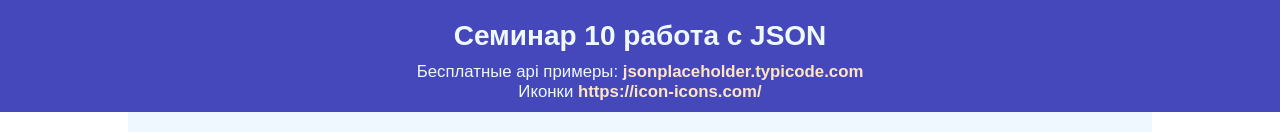
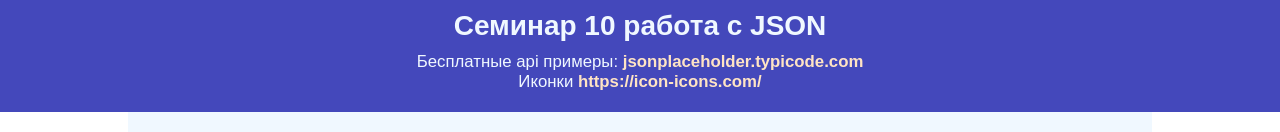
Before and after one commit to Kirrr-ill/javaScript_HomeWork, a plain HTML site: page JS_HW/lesson_10_json/index.html in a window 1280 px wide. Shown: the top 132 px of the page. Drawn offline with Linux system fonts and the light colour scheme.

Commit message:
homework-10-done

```diff
--- a/JS_HW/lesson_10_json/css/style.css
+++ b/JS_HW/lesson_10_json/css/style.css
@@ -17,17 +17,15 @@ header {
   width: 100%;
   background-color: #4448bb;
   color: aliceblue;
-  display: flex;
-  justify-content: center;
-  flex-direction: column;
+  padding: 10px 0;
+  text-align: center;
 }
 .header-link {
-  margin: 0 auto 10px;
+  margin: 0 0 10px 0;
   font-size: larger;
-  text-align: center;
 }
 .header-txt {
-  margin: 20px auto 10px;
+  margin: 0 0 10px 0;
 }
 .cards {
   margin: 0 10%;
--- a/JS_HW/lesson_10_json/js/script.js
+++ b/JS_HW/lesson_10_json/js/script.js
@@ -1,6 +1,5 @@
 import { dataInfo } from "../data/data.js";
 const content = document.querySelector('.cards');
-
 const data = JSON.parse(dataInfo);
 
 data.forEach(({ avatar, name, username, id, email, phone, website }) => {
```
